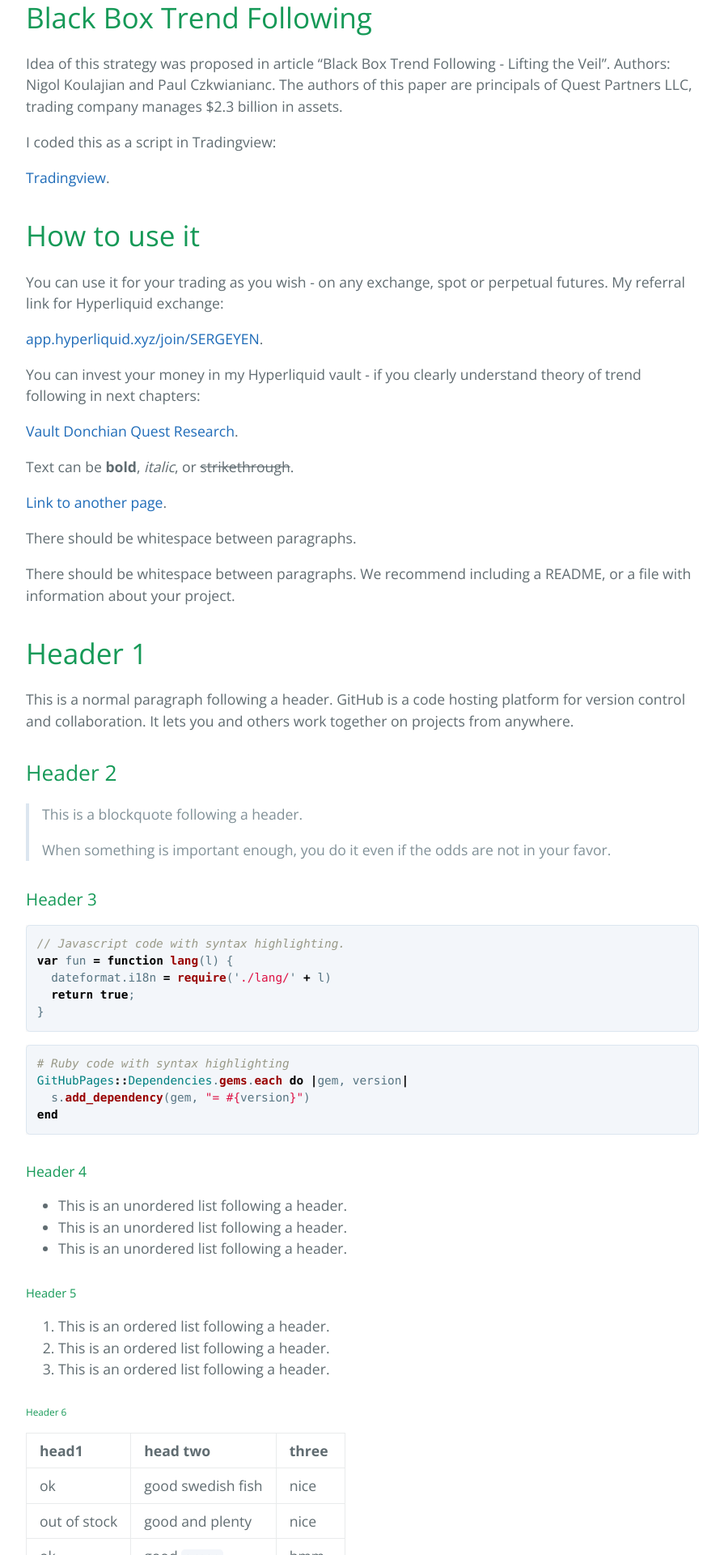
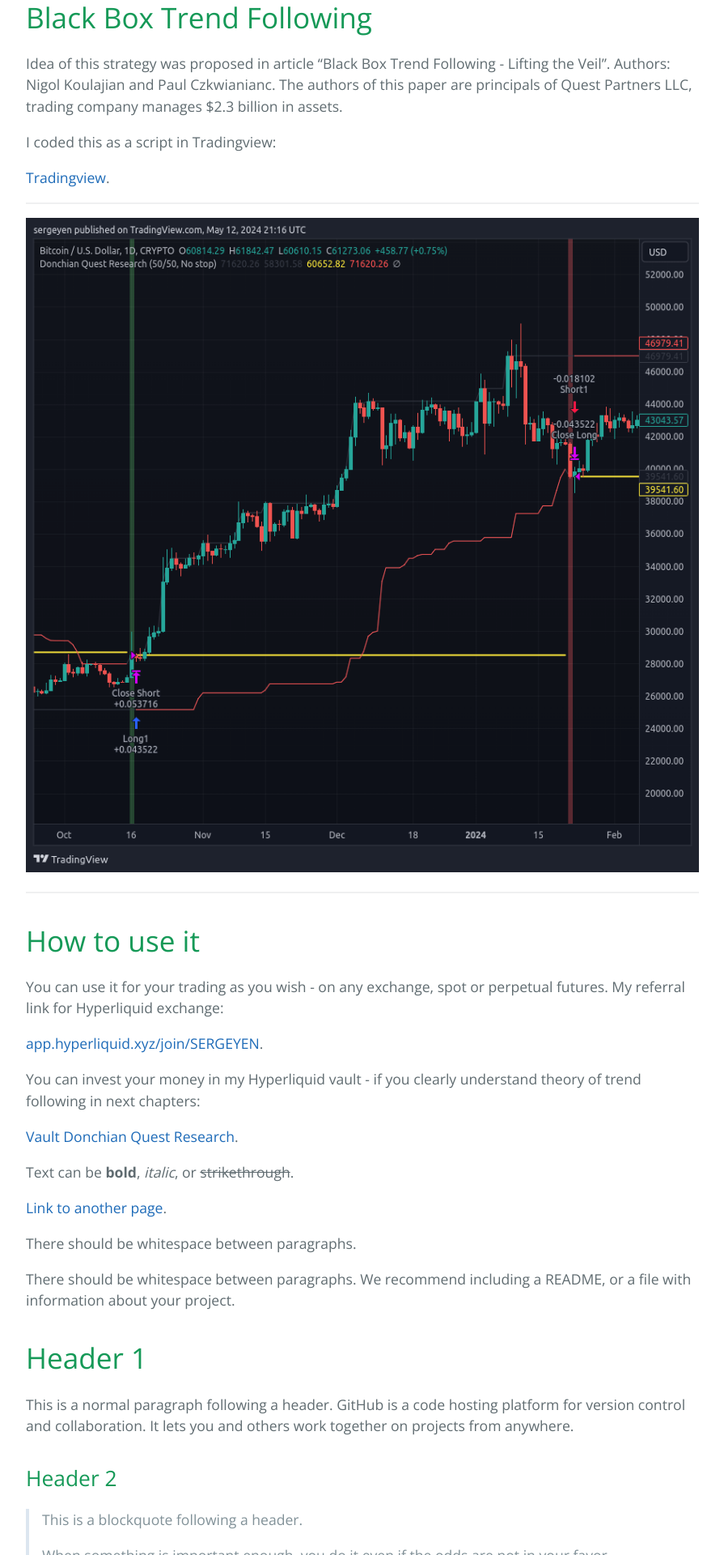
Before and after one commit to sergeyen7/sergeyen7.github.io, a Jekyll site: the page built from index.md, in a window 1280 px wide. Shown: the part 861-2781 px from the top of the page at 81% size, without its empty margins (192-1087 px from the left). Built offline with Jekyll 4.4.1, drawn with Linux system fonts in a browser that asks for light colours.

Commit message:
Update index.md

```diff
--- a/index.md
+++ b/index.md
@@ -26,6 +26,12 @@ Idea of this strategy was proposed in article "Black Box Trend Following - Lifti
 I coded this as a script in Tradingview:
 
 [Tradingview](https://www.tradingview.com/script/YPQwKNF8-Donchian-Quest-Research/).
+
+* * *
+
+![Script on Tradingview](/images/BTCUSD.png)
+
+* * *
 
 # How to use it
 
```
